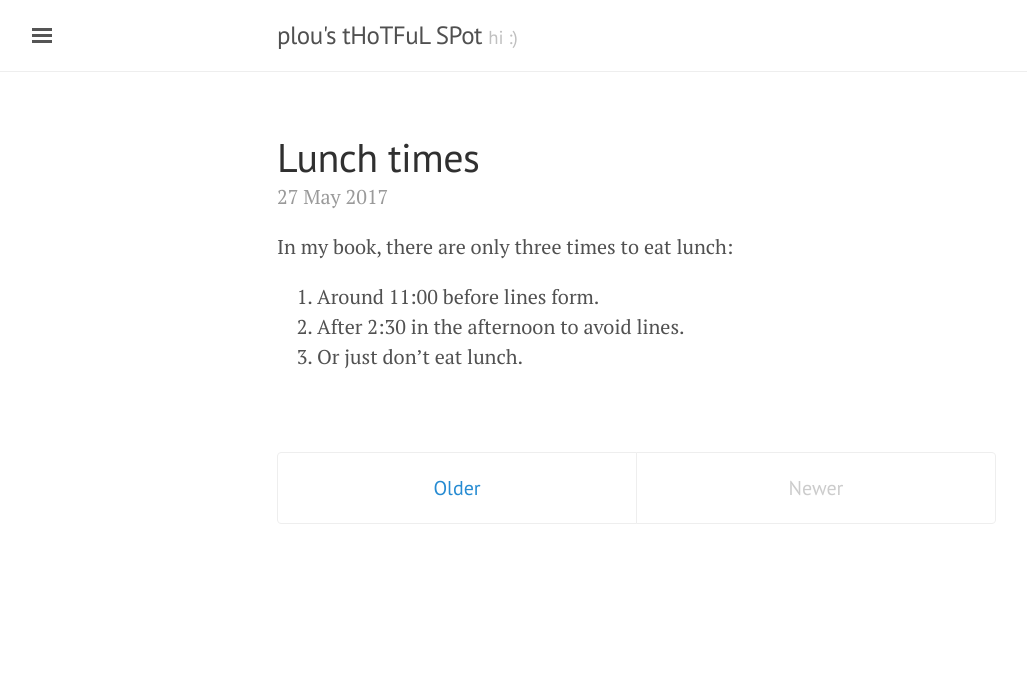
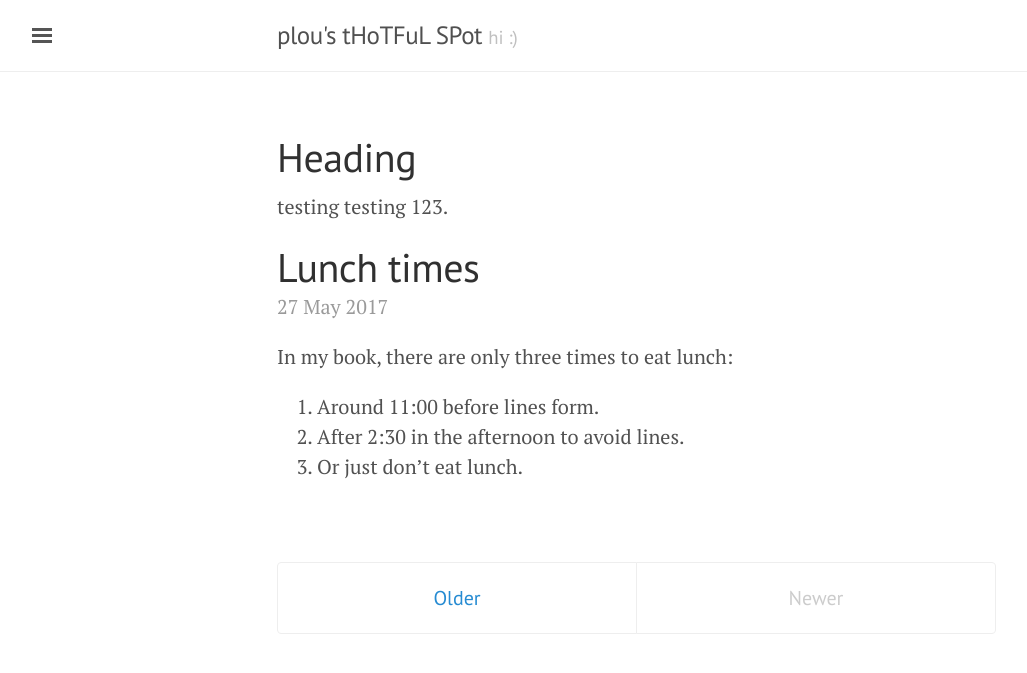
Before and after one commit to pslou/blog, a Jekyll site: the page built from index.html, in a window 1280 px wide. Shown: the top 673 px of the page, without its empty margins (3-1030 px from the left). Built offline with Jekyll 4.4.1, drawn with Linux system fonts in a browser that asks for light colours; the list of posts is cut into pages by our own code.

Commit message:
testing blog homepage

```diff
--- a/index.html
+++ b/index.html
@@ -3,6 +3,12 @@ layout: default
 pagination:
   enabled: true
 ---
+
+<h1>Heading</h1>
+<p>
+testing testing 123.
+</p>
+
 
 <div class="posts">
   {% for post in paginator.posts %}
```
